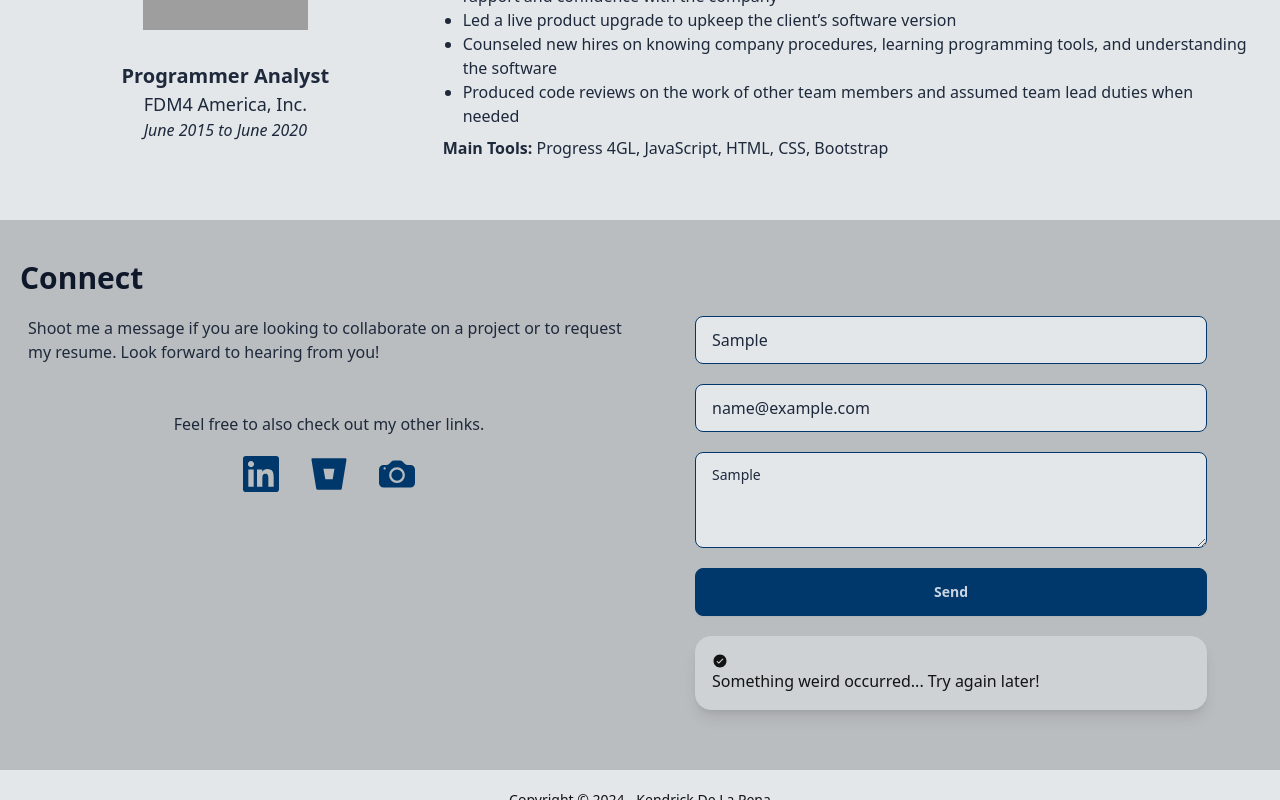
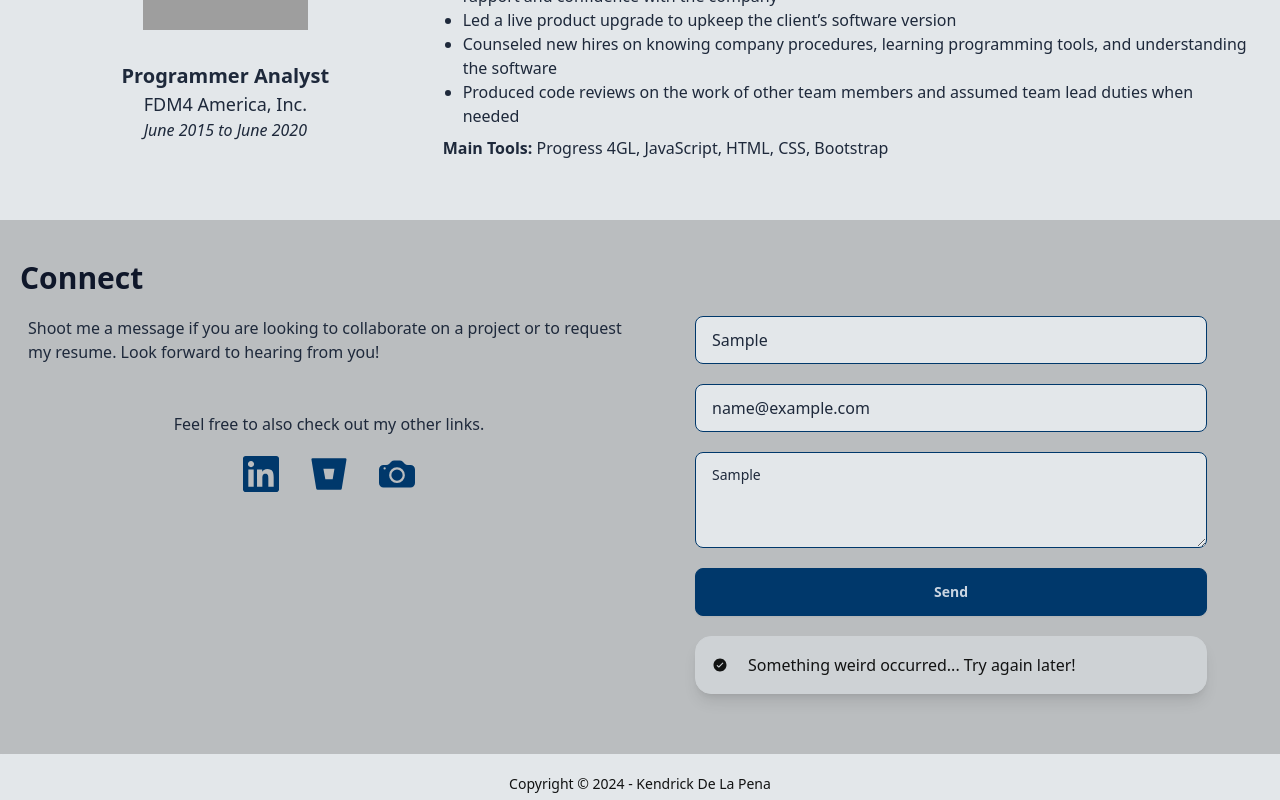
Before and after one commit to kenforeverlost/mainportfolio, a Next.js app: page / in a window 1280 px wide. Both pictures are taken after typing "Sample", "name@example.com", "Sample" into the empty fields and a click on the button "Send". Shown: the part 1664-2464 px from the top of the page. Built offline with nearby package versions, Linux system fonts and the light colour scheme; no server answers; grey boxes are pictures that could not be loaded.

Commit message:
More TS errors and mail fix

```diff
--- a/app/components/SkillWrap.tsx
+++ b/app/components/SkillWrap.tsx
@@ -29,7 +29,7 @@
 }
 
 const iconClass = 'fill-secondary text-5xl'
-var iconObject = null
+let iconObject = null
 
 export default function SkillWrap({ skillName }: Props) {
   switch (skillName) {
--- a/app/layout.tsx
+++ b/app/layout.tsx
@@ -1,5 +1,4 @@
 import type { Metadata } from 'next'
-import localFont from 'next/font/local'
 import './globals.css'
 
 export const metadata: Metadata = {
--- a/app/page.tsx
+++ b/app/page.tsx
@@ -77,7 +77,7 @@
         return
       } else {
         axios
-          .post('./lib/mail', mailForm)
+          .post('/lib/mail', mailForm)
           .then(function ({ data }) {
             if (R.equals(data.status_code, 200)) {
               setMailFormProcessing(false)
@@ -459,7 +459,7 @@
                       <div className="h-11"></div>
                     ) : (
                       <div className={`alert ${mailFormAlert.type} shadow-lg`}>
-                        <div>
+                        <div className='flex flex-row items-center gap-5'>
                           <IoIosCheckmarkCircle />{' '}
                           <span>{mailFormAlert.message}</span>
                         </div>
```
